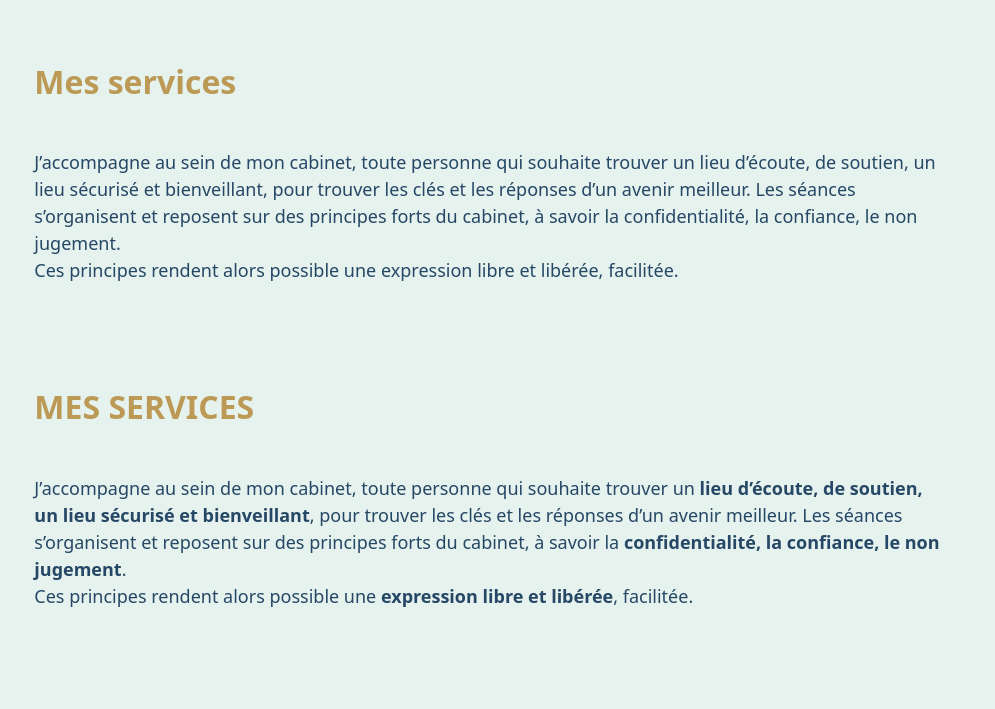
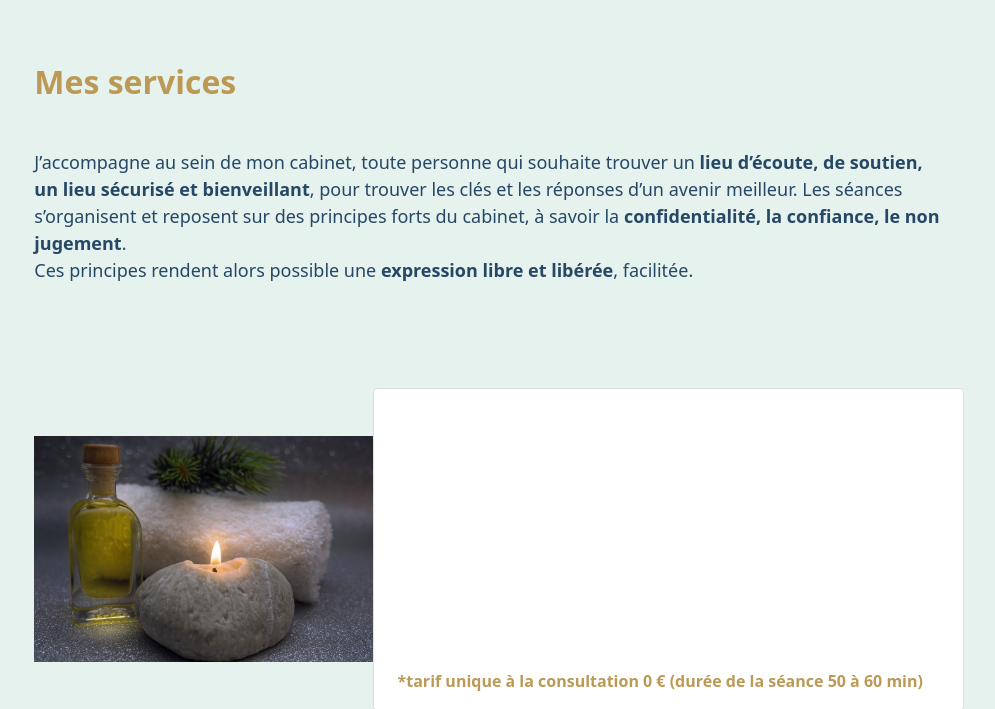
Before and after one commit to WildCodeSchool/orleans-202103-php-project-bretin, a Symfony app: template templates/Individuals/index.html.twig in a window 1280 px wide. Shown: the part 481-1190 px from the top of the page, without its empty margins (203-1198 px from the left). Run offline with Twig, Linux system fonts and the light colour scheme; the template is opened without the code that fills it, so the values that code supplies are empty; style sheets or scripts are compiled from the project's sources; some libraries are stand-ins or nearby versions.

Commit message:
suppression_section_dupplicate

```diff
--- a/templates/Individuals/index.html.twig
+++ b/templates/Individuals/index.html.twig
@@ -16,9 +16,6 @@
 		</div>
 		<section class="services container-fluid py-3">
 			<h2 class="col-8 pt-5 mb-5 text-center col-sm-5 text-sm-start col-md-4 text-md-start px-md-1 col-lg-8 px-lg-3 text-lg-start offset-2">Mes services</h2>
-			<p class="services_description col-8 text-start pb-5 col-sm-9 pb-sm-2 mb-sm-5 col-md-8 text-md-start px-md-2 col-lg-8 text-lg-start offset-2 col-xl-9 px-xl-3 col-xxl-9 pb-xxl-0">J’accompagne au sein de mon cabinet, toute personne qui souhaite trouver un lieu d’écoute, de soutien, un lieu sécurisé et bienveillant, pour trouver les clés et les réponses d’un avenir meilleur. Les séances s’organisent et reposent sur des principes forts du cabinet, à savoir la confidentialité, la confiance, le non jugement.<br>
-				Ces principes rendent alors possible une expression libre et libérée, facilitée.</p>
-			<h2 class="col-8 pt-5 mb-5 text-center col-sm-5 text-sm-start col-md-4 text-md-start px-md-1 col-lg-8 px-lg-3 text-lg-start offset-2">MES SERVICES</h2>
 			<p class="services_description col-8 text-start pb-5 col-sm-9 pb-sm-2 mb-sm-5 col-md-8 text-md-start px-md-2 col-lg-8 text-lg-start offset-2 col-xl-9 px-xl-3 col-xxl-9 pb-xxl-0">J’accompagne au sein de mon cabinet, toute personne qui souhaite trouver un <strong>lieu d’écoute, de soutien, un lieu sécurisé et bienveillant</strong>, pour trouver les clés et les réponses d’un avenir meilleur. Les séances s’organisent et reposent sur des principes forts du cabinet, à savoir la <strong> confidentialité, la confiance, le non jugement</strong>.<br>
 				Ces principes rendent alors possible une <strong>expression libre et libérée</strong>, facilitée.</p>
 			<div class="row col offset-1 g-2 px-3 pb-5 col-sm-11 px-sm-5 col-md-10 col-lg-12 offset-lg-0 px-lg-0 col-xl-10 offset-xl-2 pt-xl-5 p-xl-0 pb-xl-5 col-xxl-10 offset-xxl-2 px-xl-3 ">
```
